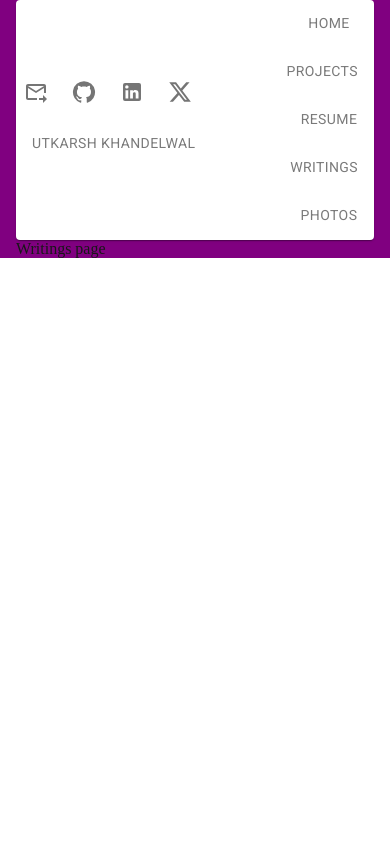
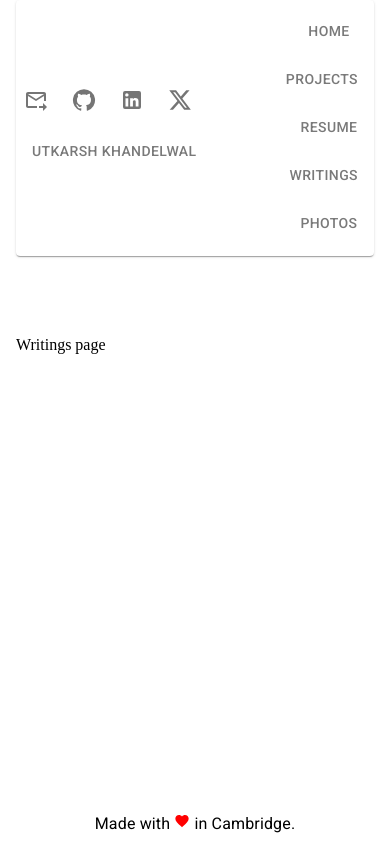
Before and after one commit to khandu-utkarsh/khandu-utkarsh.github.io, a Next.js app in the folder my-website/: page /writings in a window 390 px wide. Built offline with nearby package versions, Linux system fonts and the light colour scheme.

Commit message:
For my monitor, looking good, can be made to be responsive now.

```diff
--- a/my-website/src/app/globals.css
+++ b/my-website/src/app/globals.css
@@ -8,3 +8,22 @@
   padding: 0;
   margin: 0;
 }
+
+html, body {
+  height: 100%;
+}
+
+.globalContainer{
+  height: 100%;
+  display: flex;
+  flex-direction: column;
+}
+
+.content {
+  flex: 1 0 auto;
+  /* background-color: pink; */
+}
+
+.footer{
+  flex-shrink: 0;
+}
--- a/my-website/src/app/layout.tsx
+++ b/my-website/src/app/layout.tsx
@@ -4,9 +4,8 @@ import { PropsWithChildren } from "react";
 import "./globals.css";
 import Header from "@/components/Header"
 import Footer from '@/components/Footer';
-import FillViewPort from '@/components/FillViewport';
 
-import { Container } from '@mui/material';
+import { Box, Container } from '@mui/material';
 
 
 export default function RootLayout({
@@ -14,22 +13,21 @@ export default function RootLayout({
 }: PropsWithChildren<{}>) {
   return (
     <html lang="en">
-      <body
+      <body>
+        <Container className="globalContainer" sx={{}}>
+          <Header />
+            <Box className="content" sx={{paddingTop: 10, paddingBottom: 10}}>
+            {children}
+            </Box>
+          <Footer className="footer"/>
+        </Container>
 
-      style={{
-        display: 'flex',
-        flexDirection: 'column',
-        minHeight: '100vh',
-        margin: 0,
-        backgroundColor: '#fff',
-        color: '#171717',
-      }}
-      >
-        <Container sx={{backgroundColor: "purple"}}>
-          <Header />
-          {children}
-        </Container>
+
+
+
       </body>
     </html>
   );
+
+
 }
--- a/my-website/src/components/Footer.tsx
+++ b/my-website/src/components/Footer.tsx
@@ -1,7 +1,8 @@
 "use client"
 
 import * as React from 'react';
-import { Paper, Box, Grid2 as Grid, Typography } from '@mui/material';
+import { PropsWithChildren } from "react";
+import { Grid2 as Grid, Typography } from '@mui/material';
 
 import '@fontsource/roboto/300.css';
 import '@fontsource/roboto/400.css';
@@ -12,13 +13,14 @@ import '@fontsource/roboto/700.css';
 //!Icons
 import FavoriteIcon from '@mui/icons-material/Favorite';
 
-export default function Footer() {
+interface FooterProps {
+    className?: string;
+}
 
-return (
-
-    <Grid container direction="row" sx={{ flexGrow: 1, justifyContent: "center", alignItems: "center"}}>
-        <Typography variant= "body1">  Made with <FavoriteIcon color='inherit' fontSize='inherit' sx={{color: "red"}}/> in Cambridge.</Typography>
-    </Grid>
-
-);
+export default function Footer({className} : PropsWithChildren<FooterProps>) {
+    return (
+        <Grid container direction="row" className={className} sx={{justifyContent: "center", alignItems: "center", paddingTop: 1, paddingBottom:1}}>
+            <Typography variant= "body1">  Made with <FavoriteIcon color='inherit' fontSize='inherit' sx={{color: "red"}}/> in Cambridge.</Typography>
+        </Grid>
+    );
 }
--- a/my-website/src/components/Header.tsx
+++ b/my-website/src/components/Header.tsx
@@ -54,7 +54,7 @@ function IconTab({href, children} : PropsWithChildren<{ href: string }>) {
 export default function NavTabs() {
 
 return (
-    <Paper>
+    <Paper sx={{paddingTop: 1, paddingBottom: 1}}>
         <Tabs value={false} role="navigation">
             <Grid container direction="row" sx={{ flexGrow: 1, alignItems: "center"}}>
                 <Grid size={7} spacing={1}container sx={{justifyContent: "flex-start", alignItems: "center"}}>
```
Also changed, not shown: my-website/src/components/FillViewport.tsx (deleted, +0 -21 lines).
